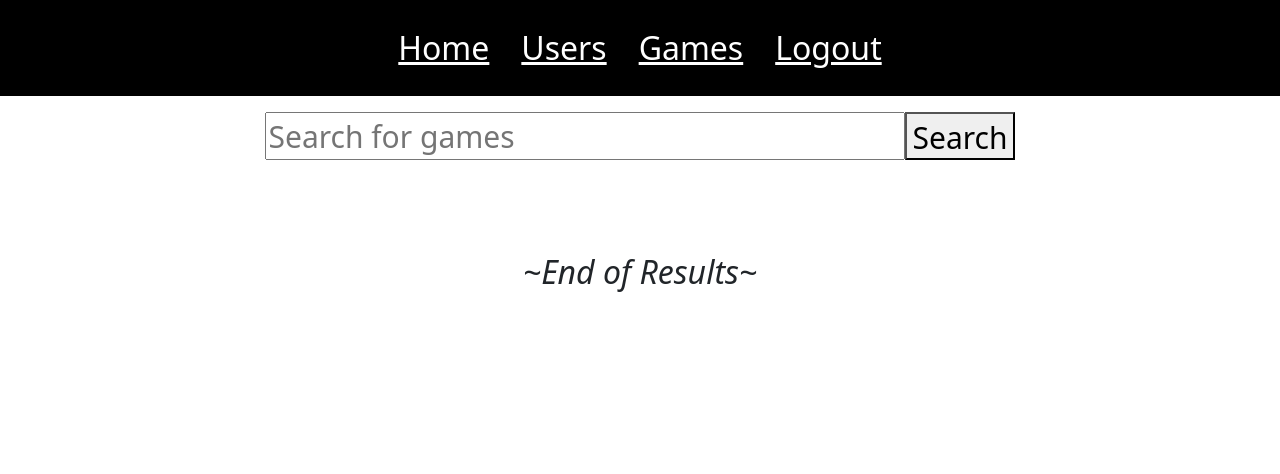
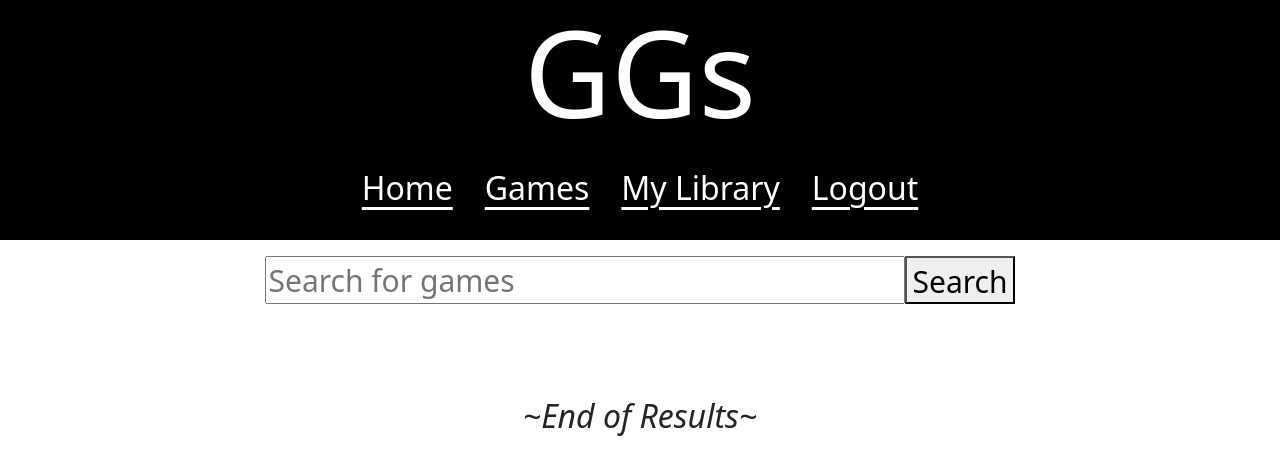
Before and after one commit to brian-walvoord/GGs, a React (Create React App) app in the folder frontend/: page /games in a window 1280 px wide. Shown: the top 474 px of the page. Built offline with nearby package versions, Linux system fonts and the light colour scheme.

Commit message:
style: added header and reorganized navbar links

```diff
--- a/frontend/src/components/App.jsx
+++ b/frontend/src/components/App.jsx
@@ -6,6 +6,7 @@ import Games from "./Games";
 import Users from "./Users";
 import Navbar from "./Navbar";
 import Homepage from "./Homepage";
+import Header from "./Header";
 
 function App() {
 
@@ -18,6 +19,7 @@ function App() {
 
   return (
     <Router>
+      <Header />
       <Switch>
         <Route exact path="/">
           <UserSelect
--- a/frontend/src/components/GamePopup.jsx
+++ b/frontend/src/components/GamePopup.jsx
@@ -47,8 +47,8 @@ const GamePopup = (props) => {
         </div>
         <Card.Body>
           <div className="title">
-            <h1>{selection.name}</h1>
-            <h3>rating will go here</h3>
+            <h1 className="name">{selection.name}</h1>
+            <button className="add-btn">Add to library</button>
           </div>
           <h2>{selection.summary}</h2>
         </Card.Body>
--- /dev/null
+++ b/frontend/src/components/Header.jsx
@@ -0,0 +1,11 @@
+import "../sass/layout/Header.scss";
+
+const Header = () => {
+  return (
+    <div className="header-container">
+      <h1 className="header-title">GGs</h1>
+    </div>
+  )
+}
+
+export default Header;
--- a/frontend/src/components/Navbar.jsx
+++ b/frontend/src/components/Navbar.jsx
@@ -5,8 +5,8 @@ const Navbar = (props) => {
   return (
     <nav className="navbar">
       <Link className="link" to="/home">Home</Link>
-      <Link className="link" to="/users">Users</Link>
       <Link className="link" to="/games">Games</Link>
+      <Link className="link" to="/users">My Library</Link>
       <Link className="link" to="/">Logout</Link>
     </nav>
   )
--- /dev/null
+++ b/frontend/src/sass/layout/Header.scss
@@ -0,0 +1,13 @@
+.header-container {
+  background-color: black;
+  display: flex;
+  justify-content: center;
+  height: auto;
+}
+
+.header-title {
+  color: white;
+  font-size: 120px;
+  margin-top: 0;
+  margin-bottom: 0;
+}
--- a/frontend/src/sass/layout/Navbar.scss
+++ b/frontend/src/sass/layout/Navbar.scss
@@ -5,6 +5,7 @@
   display: flex;
   justify-content: center;
   align-items: center;
+  padding-top: 0;
 }
 
 .link {
@@ -12,4 +13,5 @@
   margin-right: 1rem;
   color: white;
   font-size: xx-large;
+  text-underline-position: under;
 }
--- a/frontend/src/sass/layout/Popup.scss
+++ b/frontend/src/sass/layout/Popup.scss
@@ -21,6 +21,8 @@
 
 .title {
   display: flex;
+  margin-bottom: 2rem;
+  margin-top: 1rem;
 }
 
 .load-container {
@@ -39,3 +41,16 @@
   margin-left: auto;
   margin-right: auto;
 }
+
+.add-btn {
+  width: auto;
+  padding: 0 2rem;
+  margin-left: 2rem;
+  font-size: x-large;
+  background-color:rgb(156, 0, 0);
+  color: white;
+}
+
+.name {
+  font-weight: bold;
+}
```
